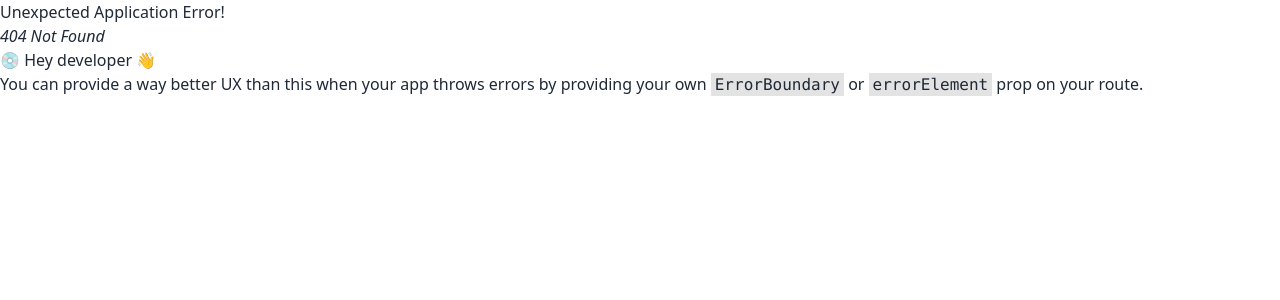
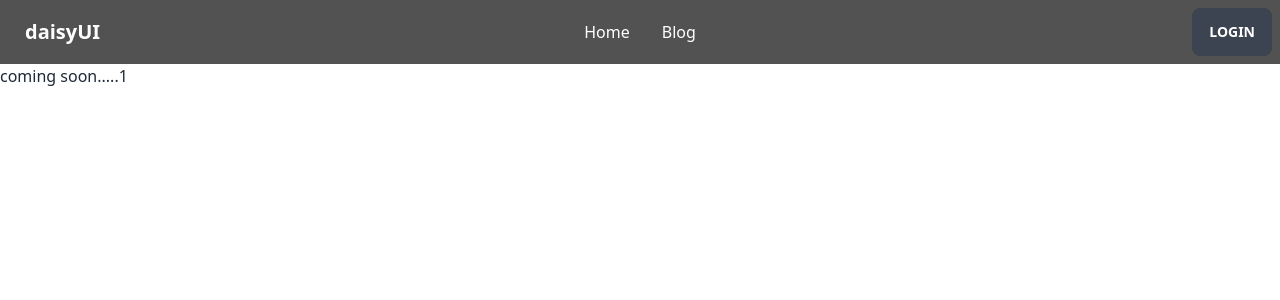
Before and after one commit to musfiquzzaman1999/chef-recipe, a React (Vite) app: page /chefs/1 in a window 1280 px wide. Before the commit this address had no page. Shown: the top 300 px of the page. Built offline with nearby package versions, Linux system fonts and the light colour scheme.

Commit message:
icon add commit

```diff
--- a/package.json
+++ b/package.json
@@ -15,6 +15,7 @@
     "match-sorter": "^6.3.1",
     "react": "^18.2.0",
     "react-dom": "^18.2.0",
+    "react-icons": "^4.8.0",
     "react-router-dom": "^6.11.0",
     "sort-by": "^1.2.0"
   },
--- a/src/main.jsx
+++ b/src/main.jsx
@@ -8,6 +8,7 @@ import {
 import './index.css'
 import Main from './Layout/Main.jsx';
 import Home from './pages/home/Home.jsx';
+import Chefscart from './pages/chefsDetails/chefscart.jsx';
 
 const router = createBrowserRouter([
   {
@@ -18,6 +19,10 @@ const router = createBrowserRouter([
         path: "/",
         element: <Home></Home>,
       },
+      {
+        path: "/chefs/:id",
+        element:<Chefscart></Chefscart>,
+      },
     ],
   },
 ]);
--- /dev/null
+++ b/src/pages/chefsDetails/Chefscart.jsx
@@ -0,0 +1,14 @@
+import React from 'react';
+import { useParams } from 'react-router-dom';
+
+const Chefscart = () => {
+    const {id}=useParams();
+
+    return (
+        <div>
+            <h1>coming soon.....{id}</h1>
+        </div>
+    );
+};
+
+export default Chefscart;
--- a/src/pages/home/ChefInfo.jsx
+++ b/src/pages/home/ChefInfo.jsx
@@ -1,7 +1,9 @@
 import React from 'react';
+import { Link } from 'react-router-dom';
+import { FaHeart } from "react-icons/fa";
 
 const ChefInfo = ({chef}) => {
-    const {name,experience,picture,recipes} = chef
+    const {name,experience,picture,recipes,id} = chef;
     return (
         <div className='md:mt-16 md:px-14 lg:mt-16 lg:px-14 mt-5'>
 
@@ -13,8 +15,9 @@ const ChefInfo = ({chef}) => {
     <h2 className="card-title">{name}</h2>
     <p>Experience:{experience} years</p>
     <p>Total Recipes:{recipes} items</p>
+    <p><FaHeart></FaHeart></p>
     <div className="card-actions">
-      <button className="btn btn-primary">Buy Now</button>
+      <Link to={`/chefs/${chef.id}`}><button className="btn btn-primary">details</button></Link>
     </div>
   </div>
 </div>
```
Also changed, not shown: 1 other file (tests, documents, lock files or other folders).
